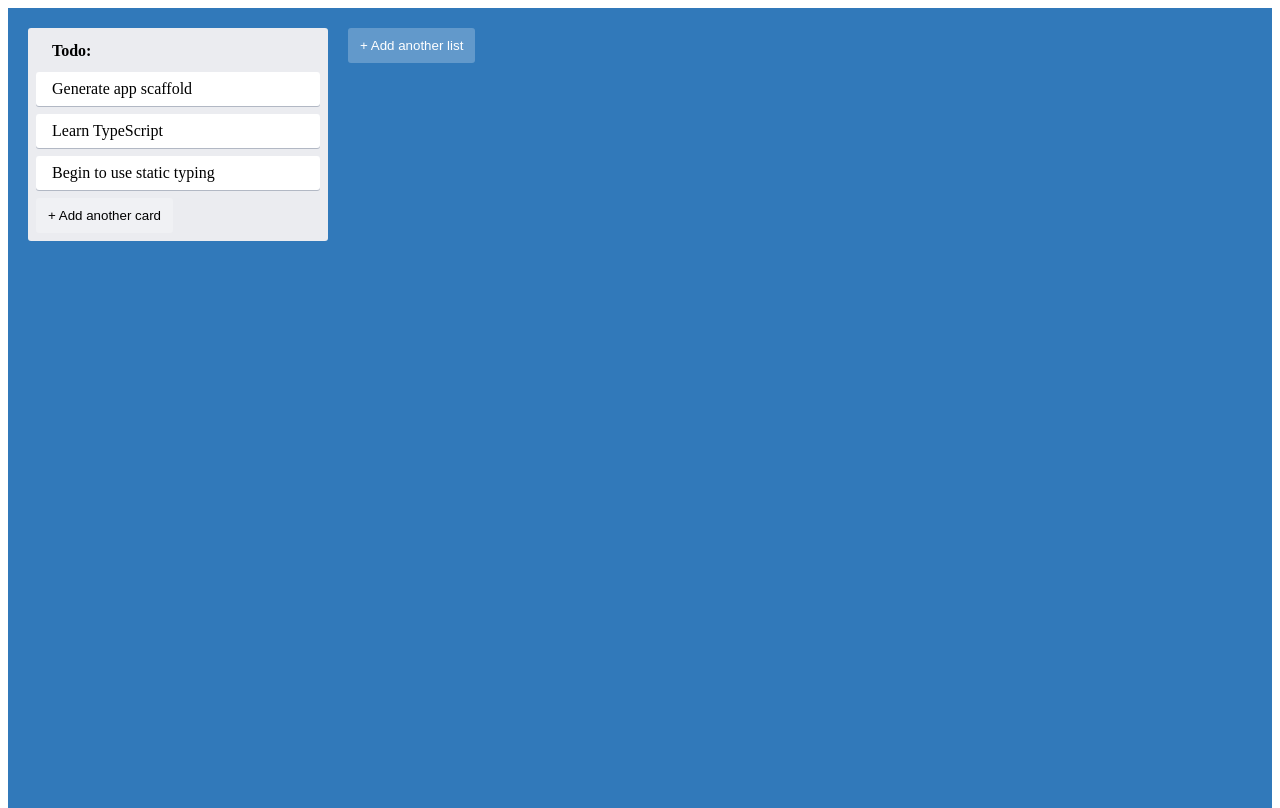
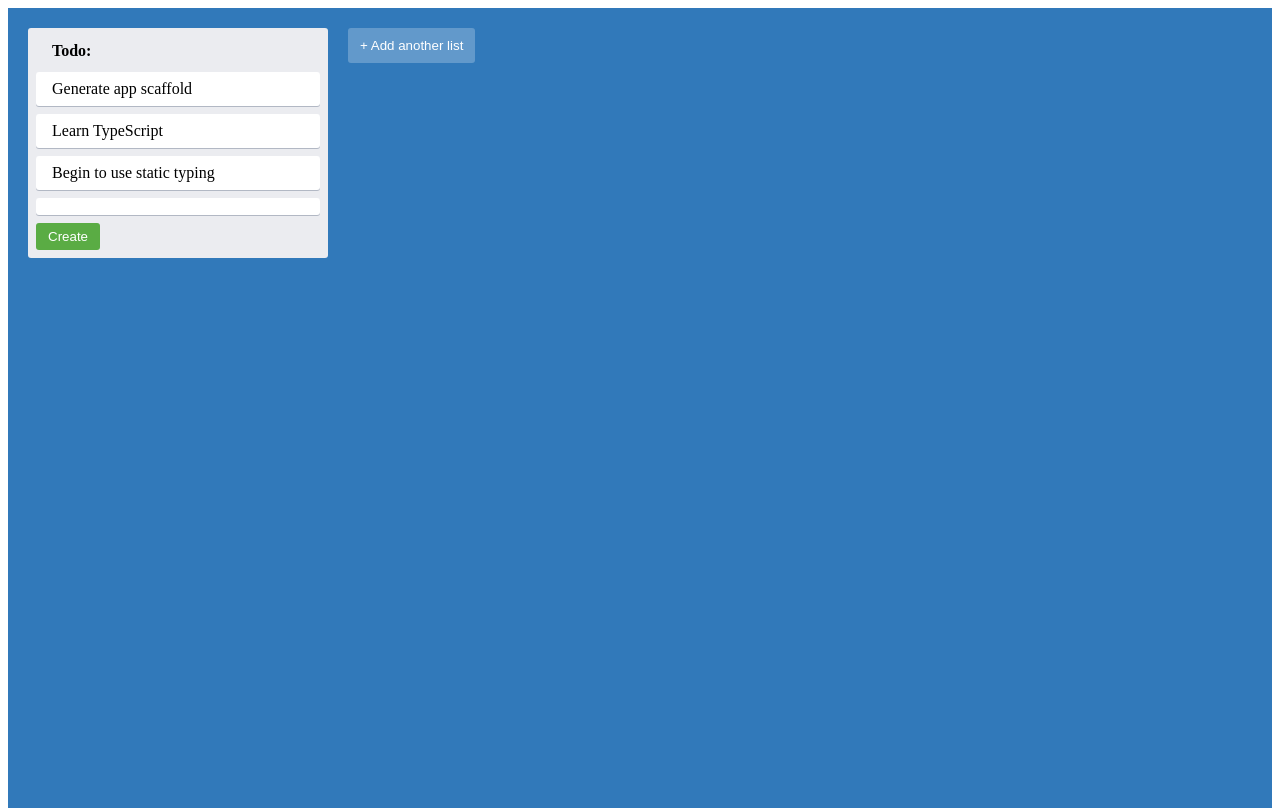
Before and after one commit to filipef9/trelo-clone, a React (Create React App) app: page / in a window 1280 px wide. Both pictures are taken after a click on the button "+ Add another card". Built offline with nearby package versions, Linux system fonts and the light colour scheme.

Commit message:
:sparkles: create new form item

```diff
--- a/src/AddNewItem.tsx
+++ b/src/AddNewItem.tsx
@@ -1,4 +1,5 @@
 import { useState } from "react"
+import { NewItemForm } from "./NewItemForm"
 import { AddItemButton } from "./styles"
 
 type AddNewItemProps = {
@@ -12,7 +13,14 @@
   const { onAdd, toggleButtonText, dark } = props
 
   if (showForm) {
-    // We show item creation form here
+    return (
+      <NewItemForm
+        onAdd={(text) => {
+          onAdd(text)
+          setShowForm(false)
+        }}
+      />
+    )
   }
 
   return (
--- /dev/null
+++ b/src/NewItemForm.tsx
@@ -0,0 +1,21 @@
+import { useState } from "react"
+import { NewItemButton, NewItemFormContainer, NewItemInput } from "./styles"
+
+type NewItemFormProps = {
+  onAdd(text: string): void
+}
+
+export const NewItemForm = ({ onAdd }: NewItemFormProps) => {
+  const [text, setText] = useState('')
+  return (
+    <NewItemFormContainer>
+      <NewItemInput
+        value={text}
+        onChange={(e) => setText(e.target.value)}
+      />
+      <NewItemButton
+        onClick={() => onAdd(text)}
+      >Create</NewItemButton>
+    </NewItemFormContainer>
+  )
+}
--- a/src/styles.ts
+++ b/src/styles.ts
@@ -55,3 +55,29 @@
     background-color: #ffffff52;
   }
 `
+
+export const NewItemFormContainer = styled.div`
+  max-width: 300px;
+  display: flex;
+  flex-direction: column;
+  width: 100%;
+  align-items: flex-start;
+`
+
+export const NewItemButton = styled.button`
+  background-color: #5aac44;
+  border-radius: 3px;
+  border: none;
+  color: #fff;
+  padding: 6px 12px;
+  text-align: center;
+`
+
+export const NewItemInput = styled.input`
+  border-radius: 3px;
+  border: none;
+  box-shadow: #091e4240 0 1px 0 0;
+  margin-bottom: 0.5rem;
+  padding: 05.rem 1rem;
+  width: 100%
+`
```
